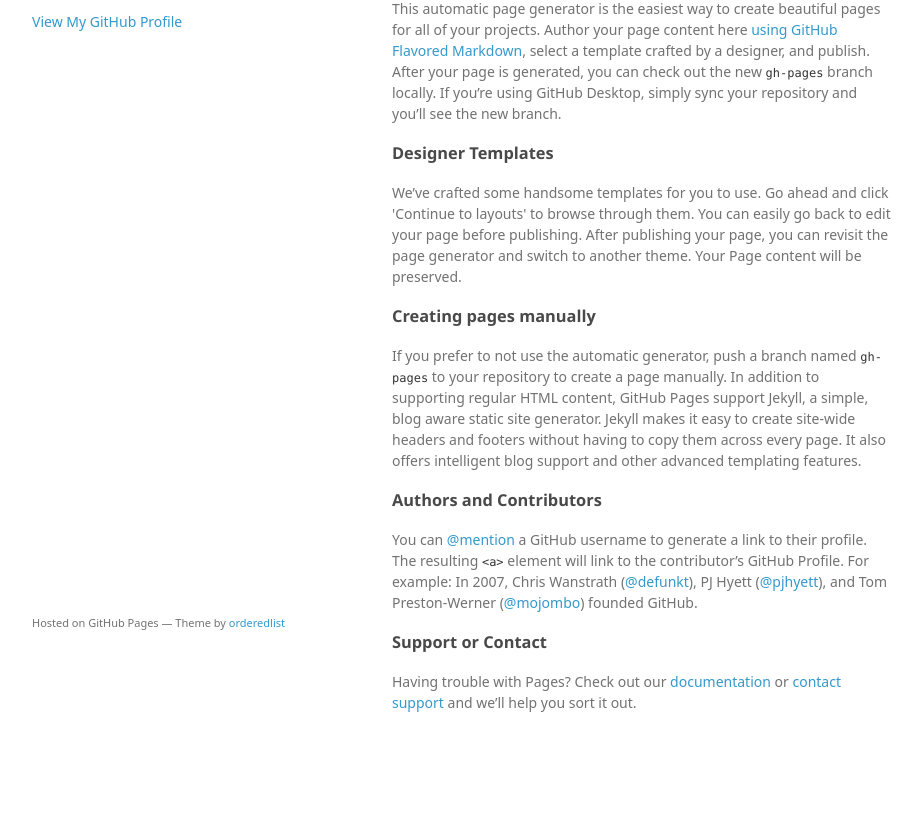
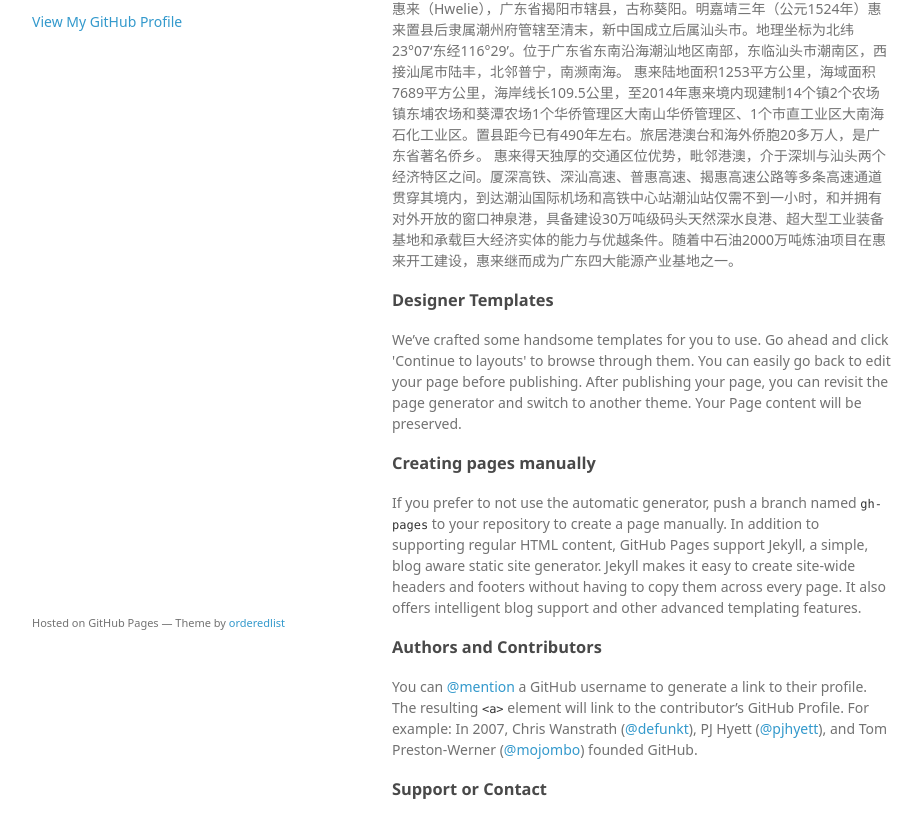
Before and after one commit to wsq815/wsq815.github.com, a plain HTML site: page index.html in a window 1280 px wide. Shown: the part 98-913 px from the top of the page, without its empty margins (178-1100 px from the left). Before the commit the page ends 881 px from the top, so only its background shows below. Drawn offline with Linux system fonts and the light colour scheme; a web font is replaced by a local one.

Commit message:
Update index.html

```diff
--- a/index.html
+++ b/index.html
@@ -26,7 +26,9 @@
         <h3>
 <a id="welcome-to-github-pages" class="anchor" href="#welcome-to-github-pages" aria-hidden="true"><span aria-hidden="true" class="octicon octicon-link"></span></a>出生与广东惠来</h3>
 
-<p>This automatic page generator is the easiest way to create beautiful pages for all of your projects. Author your page content here <a href="https://guides.github.com/features/mastering-markdown/">using GitHub Flavored Markdown</a>, select a template crafted by a designer, and publish. After your page is generated, you can check out the new <code>gh-pages</code> branch locally. If you’re using GitHub Desktop, simply sync your repository and you’ll see the new branch.</p>
+<p>惠来（Hwelie），广东省揭阳市辖县，古称葵阳。明嘉靖三年（公元1524年）惠来置县后隶属潮州府管辖至清末，新中国成立后属汕头市。地理坐标为北纬23°07‘东经116°29’。位于广东省东南沿海潮汕地区南部，东临汕头市潮南区，西接汕尾市陆丰，北邻普宁，南濒南海。
+惠来陆地面积1253平方公里，海域面积7689平方公里，海岸线长109.5公里，至2014年惠来境内现建制14个镇2个农场镇东埔农场和葵潭农场1个华侨管理区大南山华侨管理区、1个市直工业区大南海石化工业区。置县距今已有490年左右。旅居港澳台和海外侨胞20多万人，是广东省著名侨乡。
+惠来得天独厚的交通区位优势，毗邻港澳，介于深圳与汕头两个经济特区之间。厦深高铁、深汕高速、普惠高速、揭惠高速公路等多条高速通道贯穿其境内，到达潮汕国际机场和高铁中心站潮汕站仅需不到一小时，和并拥有对外开放的窗口神泉港，具备建设30万吨级码头天然深水良港、超大型工业装备基地和承载巨大经济实体的能力与优越条件。随着中石油2000万吨炼油项目在惠来开工建设，惠来继而成为广东四大能源产业基地之一。</p>
 
 <h3>
 <a id="designer-templates" class="anchor" href="#designer-templates" aria-hidden="true"><span aria-hidden="true" class="octicon octicon-link"></span></a>Designer Templates</h3>
```
